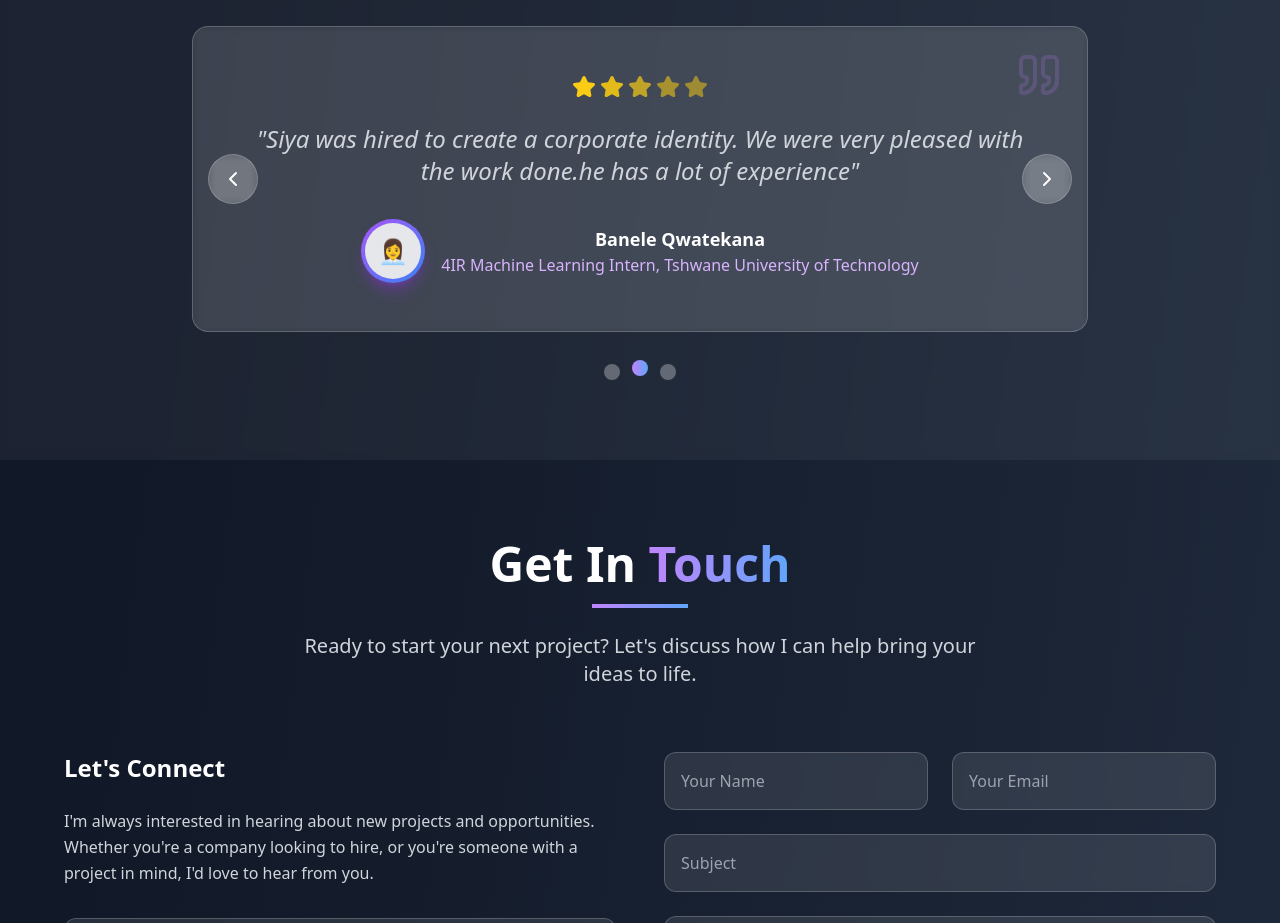
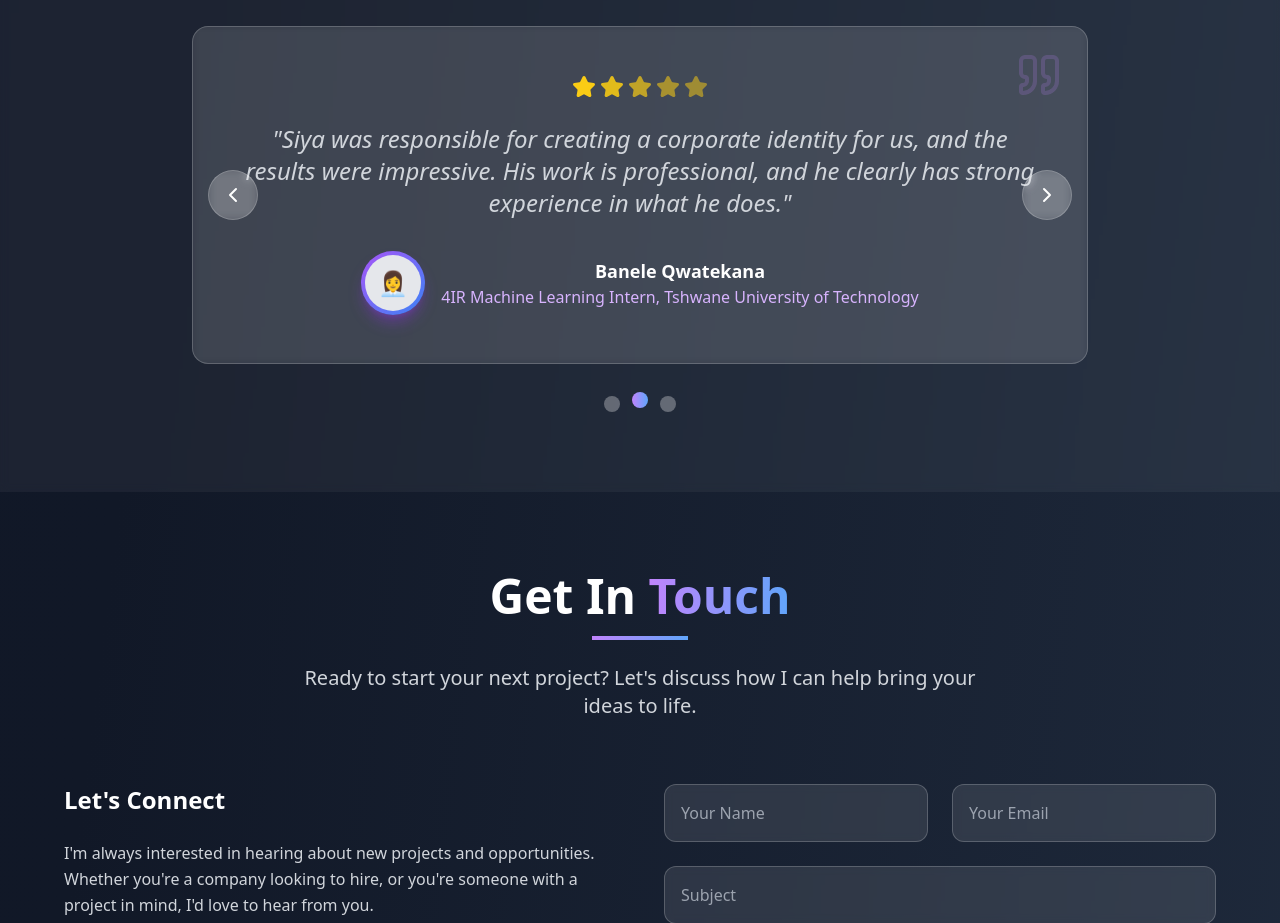
Before and after one commit to MakaniS/Makani-s_Portfolio, a React (Vite) app: page / in a window 1280 px wide. Shown: the part 8780-9703 px from the top of the page. Built offline with nearby package versions, Linux system fonts and the light colour scheme.

Commit message:
Merge GitHub main into local main

```diff
--- a/src/components/Testimonials.tsx
+++ b/src/components/Testimonials.tsx
@@ -8,10 +8,9 @@ const Testimonials = () => {
  const testimonials = [
   {
     name: "Kulani Baloyi",
-      position:
-        "4IR Machine Learning Intern, Tshwane University of Technology.",
+    position: "4IR Machine Learning Intern, Tshwane University of Technology",
     content:
-        "Siya is a great hard worker. We were very pleased with the work done.from when we started, He has a lot of experience now..",
+      "Siya is a very dedicated and hardworking individual. From the beginning of our collaboration, he showed strong commitment and growth, and he has gained valuable experience along the way.",
     rating: 5,
     avatar: "👨‍💻",
   },
@@ -19,15 +18,15 @@ const Testimonials = () => {
     name: "Banele Qwatekana",
     position: "4IR Machine Learning Intern, Tshwane University of Technology",
     content:
-        "Siya was hired to create a corporate identity. We were very pleased with the work done.he has a lot of experience",
+      "Siya was responsible for creating a corporate identity for us, and the results were impressive. His work is professional, and he clearly has strong experience in what he does.",
     rating: 5,
     avatar: "👩‍💼",
   },
   {
-      name: "Henry William",
-      position: "4IR Machine Learning Intern, Tshwane University of Technology",
+    name: "Themba Mthimunye",
+    position: "Field Support Technician, Technovera",
     content:
-        "Alex transformed our digital presence completely. The UI/UX design was intuitive and the development was flawless. Highly recommend his services!",
+      "During his time at Technovera, Siya contributed to improving our digital systems and overall user experience. His approach to problem-solving is practical, and his development work is clean and effective. I would highly recommend him.",
     rating: 5,
     avatar: "👨‍🚀",
   },
```
Lines whose indentation alone changed are shown as unchanged.
